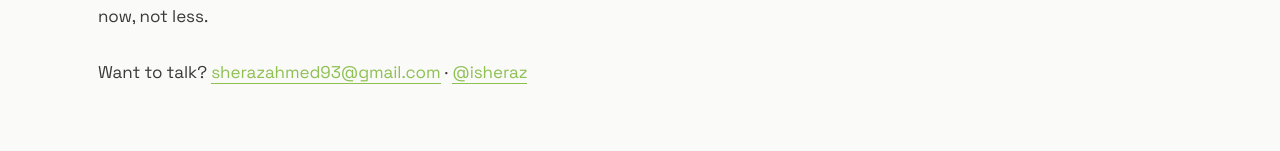
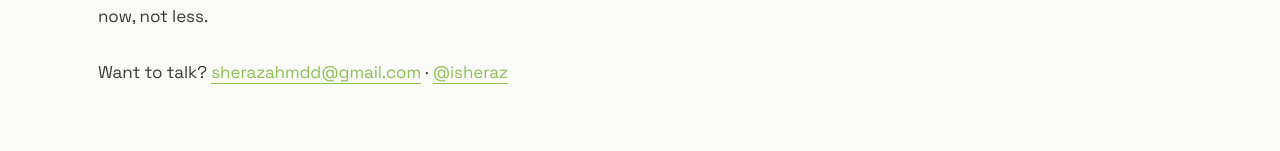
Before and after one commit to isheraz/isheraz, a Next.js app: page / in a window 1280 px wide. Shown: the part 6375-6526 px from the top of the page. Built offline with nearby package versions, Linux system fonts and the light colour scheme.

Commit message:
fix: use correct email sherazahmdd@gmail.com

```diff
--- a/components/about.tsx
+++ b/components/about.tsx
@@ -15,7 +15,7 @@ export function About() {
             <p><strong>Sheraz Ahmed.</strong> Solutions Architect, engineering leader, AI product builder. I've been shipping software for 11+ years — from CodeIgniter backends serving 100K OTT users at TV2U, to 25-project portfolios at InvoZone, to architecting AI voice agents for Australian SMBs at 9T5 / Sociabletech.</p>
             <p>I was an early adopter of AI-assisted development and have spent the past two years embedding AI tools — voice agents, LLMs, RAG pipelines, autonomous outreach — into production products and engineering teams. Currently leading architecture for <strong>Chasyr</strong> and <strong>Adjudication.io</strong>, consulting the <strong>Punjab Government</strong> pro-bono on AI for special-needs education, and building <strong>Cadence</strong> solo on weekends.</p>
             <p>My philosophy: <em>good code is an art form — and with AI filling the knowledge gap, that's more true than ever.</em> AI doesn't replace the engineer; it removes the knowledge ceiling. Craftsmanship matters more now, not less.</p>
-            <p style={{ marginTop: 28 }}>Want to talk? <a href="mailto:sherazahmed93@gmail.com" style={{ color: 'var(--accent)', borderBottom: '1px solid' }}>sherazahmed93@gmail.com</a> · <a href="https://github.com/isheraz" target="_blank" rel="noreferrer" style={{ color: 'var(--accent)', borderBottom: '1px solid' }}>@isheraz</a></p>
+            <p style={{ marginTop: 28 }}>Want to talk? <a href="mailto:sherazahmdd@gmail.com" style={{ color: 'var(--accent)', borderBottom: '1px solid' }}>sherazahmdd@gmail.com</a> · <a href="https://github.com/isheraz" target="_blank" rel="noreferrer" style={{ color: 'var(--accent)', borderBottom: '1px solid' }}>@isheraz</a></p>
           </div>
           <div className="about-meta">
             <div className="about-meta-row"><b>Currently</b><span>Sr. Solutions Engineer, 9T5</span></div>
--- a/components/hire.tsx
+++ b/components/hire.tsx
@@ -14,7 +14,7 @@ export function Hire() {
         </div>
         <div className="hire-pitch">
           <p>You've got a product team that's confused about <em>infra and architecture</em> — or you know you should be adopting AI but don't know where to start. I've done this 25+ times. I'll come in, untangle it, and leave you with a team that knows how to ship.</p>
-          <a className="btn btn-accent" href="mailto:sherazahmed93@gmail.com">
+          <a className="btn btn-accent" href="mailto:sherazahmdd@gmail.com">
             Email me directly <Arrow size={13} />
           </a>
         </div>
@@ -32,7 +32,7 @@ export function Hire() {
                   <li key={j}><Check /> <span>{f}</span></li>
                 ))}
               </ul>
-              <a className={`btn tier-cta ${t.featured ? 'btn-accent' : ''}`} href="mailto:sherazahmed93@gmail.com">
+              <a className={`btn tier-cta ${t.featured ? 'btn-accent' : ''}`} href="mailto:sherazahmdd@gmail.com">
                 {t.cta} <Arrow size={13} />
               </a>
             </div>
--- a/components/nav.tsx
+++ b/components/nav.tsx
@@ -41,7 +41,7 @@ export function Nav({ theme, onToggleTheme }: any) {
           <a className="icon-btn" href="https://linkedin.com/in/isheraz" target="_blank" rel="noreferrer" aria-label="LinkedIn">
             <LinkedIn size={14} />
           </a>
-          <a className="icon-btn" href="mailto:sherazahmed93@gmail.com" aria-label="Email">
+          <a className="icon-btn" href="mailto:sherazahmdd@gmail.com" aria-label="Email">
             <Mail size={14} />
           </a>
           <button className="icon-btn" onClick={onToggleTheme} aria-label="Toggle theme">
@@ -81,7 +81,7 @@ export function Nav({ theme, onToggleTheme }: any) {
           <a className="icon-btn" href="https://linkedin.com/in/isheraz" target="_blank" rel="noreferrer" aria-label="LinkedIn">
             <LinkedIn size={14} />
           </a>
-          <a className="icon-btn" href="mailto:sherazahmed93@gmail.com" aria-label="Email">
+          <a className="icon-btn" href="mailto:sherazahmdd@gmail.com" aria-label="Email">
             <Mail size={14} />
           </a>
         </div>
@@ -124,7 +124,7 @@ export function Footer() {
             <ul>
               <li><a href="https://github.com/isheraz" target="_blank" rel="noreferrer">GitHub ↗</a></li>
               <li><a href="https://linkedin.com/in/isheraz" target="_blank" rel="noreferrer">LinkedIn ↗</a></li>
-              <li><a href="mailto:sherazahmed93@gmail.com">Email</a></li>
+              <li><a href="mailto:sherazahmdd@gmail.com">Email</a></li>
               <li><a href="tel:+923124501070">+92-312-450-1070</a></li>
             </ul>
           </div>
```
Also changed, not shown: 1 other file (tests, documents, lock files or other folders).
